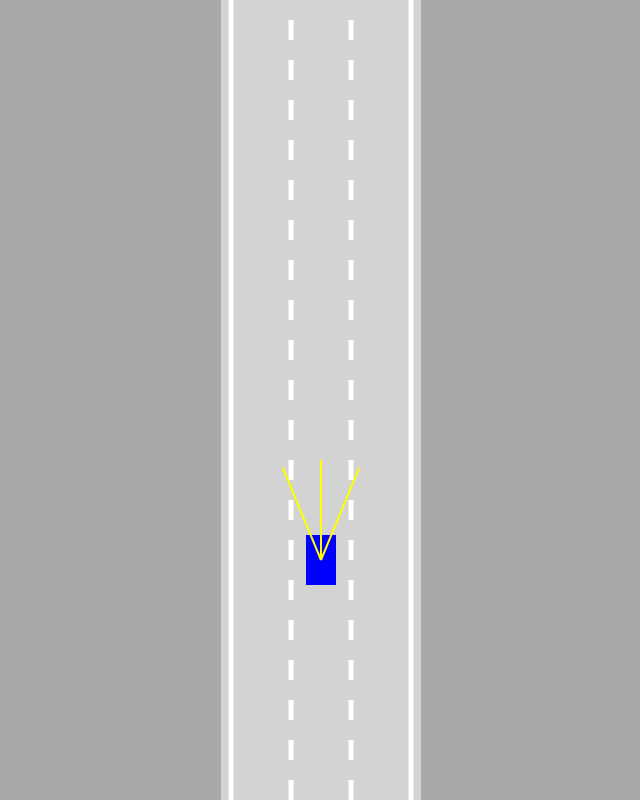
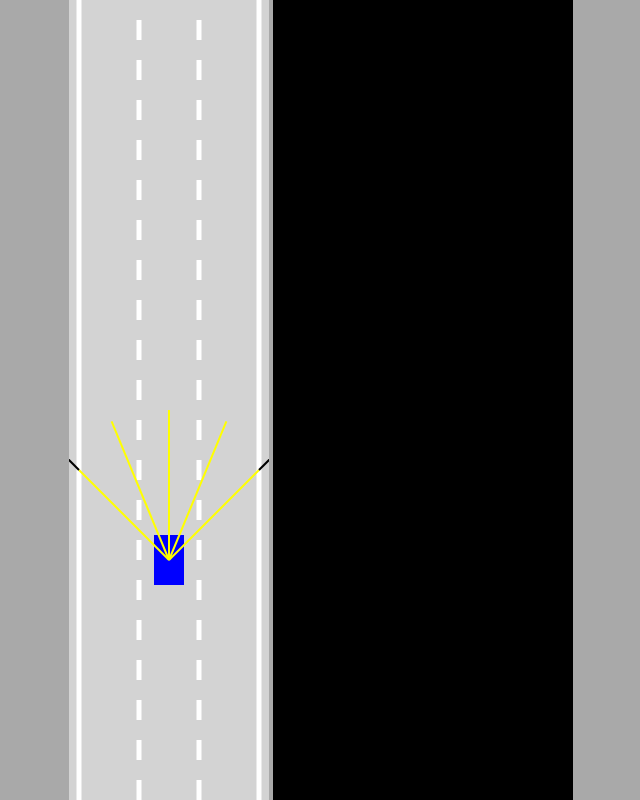
Before and after one commit to michalBartczak90/self-driving-car, a website built with Parcel: page index.html in a window 1280 px wide. Shown: the whole page, without its empty margins (319-959 px from the left). Built offline with nearby package versions, Linux system fonts and the light colour scheme.

Commit message:
simple neural network

```diff
--- a/css/index.css
+++ b/css/index.css
@@ -5,7 +5,11 @@ body {
   text-align: center;
 }
 
-#myCanvas {
+#carCanvas {
   background: lightgray;
   height: 100vh;
 }
+
+#networkCanvas {
+  background: black;
+}
--- a/index.html
+++ b/index.html
@@ -1,27 +1,23 @@
-<!doctype html>
+<!DOCTYPE html>
 <html class="no-js" lang="">
+  <head>
+    <meta charset="utf-8" />
+    <title>Self driving car</title>
+    <meta name="description" content="" />
+    <meta name="viewport" content="width=device-width, initial-scale=1" />
 
-<head>
-  <meta charset="utf-8">
-  <title>Self driving car</title>
-  <meta name="description" content="">
-  <meta name="viewport" content="width=device-width, initial-scale=1">
+    <link rel="manifest" href="site.webmanifest" />
+    <link rel="apple-touch-icon" href="icon.png" />
 
-  <link rel="manifest" href="site.webmanifest">
-  <link rel="apple-touch-icon" href="icon.png">
+    <link rel="stylesheet" href="css/index.css" />
 
-  <link rel="stylesheet" href="css/index.css">
+    <meta name="theme-color" content="#fafafa" />
+  </head>
 
-  <meta name="theme-color" content="#fafafa">
-</head>
+  <body>
+    <canvas id="carCanvas"></canvas>
+    <canvas id="networkCanvas"></canvas>
 
-<body>
-
- <canvas id="myCanvas"></canvas>
-
- <script type="module" src="src/main.ts"></script>
-
-
-</body>
-
+    <script type="module" src="src/main.ts"></script>
+  </body>
 </html>
--- a/src/car.ts
+++ b/src/car.ts
@@ -1,17 +1,20 @@
 import { Controls, ControlType } from './controls';
 import { Sensor } from './sensor';
 import { Polygon, Segment } from './models';
-import { polysIntersection } from '~src/utils';
+import { polysIntersection } from './utils';
+import { NeuralNetwork } from './neural-network';
 
 export class Car {
   private sensor: Sensor | undefined = undefined;
   private controls: Controls;
+  private brain: NeuralNetwork | undefined = undefined;
   private speed = 0;
   private acceleration = 0.2;
   private friction = 0.05;
   angle = 0;
   polygon: Polygon = [];
   damaged = false;
+ useBrain: boolean;
 
   constructor(
     public x: number,
@@ -21,9 +24,13 @@ export class Car {
     private controlType: ControlType,
     private maxSpeed = 3
   ) {
+    this.useBrain = this.controlType === ControlType.AI;
     this.controls = new Controls(controlType);
-    if (controlType === ControlType.Keys) {
+
+
+    if (controlType !== ControlType.Dummy) {
       this.sensor = new Sensor(this);
+      this.brain = new NeuralNetwork([this.sensor.rayCount, 6, 4]);
     }
   }
 
@@ -34,7 +41,20 @@ export class Car {
       this.damaged = this.assessDamaged(roadBoarders, traffic);
     }
 
-    this.sensor?.update(roadBoarders, traffic);
+    if (this.sensor) {
+      this.sensor.update(roadBoarders, traffic);
+
+      if(this.useBrain) {
+        const offsets = this.sensor.readings.map((s) => (!s ? 0 : 1 - s.offset));
+        const outputs = NeuralNetwork.feedForward(offsets, this.brain);
+
+        this.controls.forward = !!outputs[0];
+        this.controls.left = !!outputs[1];
+        this.controls.right = !!outputs[2];
+        this.controls.reverse = !!outputs[3];
+
+      }
+    }
   }
 
   draw(ctx: CanvasRenderingContext2D, color: string) {
--- a/src/controls.ts
+++ b/src/controls.ts
@@ -1,6 +1,7 @@
 export enum ControlType {
   Dummy = 'dummy',
   Keys = 'keys',
+  AI = 'AI'
 }
 
 export class Controls {
--- a/src/main.ts
+++ b/src/main.ts
@@ -2,16 +2,23 @@ import { Car } from './car';
 import { Road } from './road';
 import { ControlType } from './controls';
 
-const canvas: HTMLCanvasElement = document.getElementById(
-  'myCanvas'
+const carCanvas: HTMLCanvasElement = document.getElementById(
+  'carCanvas'
 ) as HTMLCanvasElement;
-canvas.height = window.innerHeight;
-canvas.width = 200;
+carCanvas.height = window.innerHeight;
+carCanvas.width = 200;
 
-const ctx = canvas.getContext('2d');
+const networkCanvas: HTMLCanvasElement = document.getElementById(
+  'networkCanvas'
+) as HTMLCanvasElement;
+networkCanvas.height = window.innerHeight;
+networkCanvas.width = 300;
 
-const road = new Road(canvas.width / 2, canvas.width - 20);
-const car = new Car(road.getLaneCenter(1), 100, 30, 50, ControlType.Keys);
+const carCtx = carCanvas.getContext('2d');
+const networkCtx = networkCanvas.getContext('2d');
+
+const road = new Road(carCanvas.width / 2, carCanvas.width - 20);
+const car = new Car(road.getLaneCenter(1), 100, 30, 50, ControlType.AI);
 const traffic = [
   new Car(road.getLaneCenter(1), -100, 30, 50, ControlType.Dummy, 2),
   new Car(road.getLaneCenter(0), -250, 30, 50, ControlType.Dummy, 2),
@@ -23,15 +30,15 @@ function animate() {
   traffic.forEach((trafficCar) => trafficCar.update(road.borders, []));
   car.update(road.borders, traffic);
 
-  ctx.clearRect(0, 0, canvas.width, canvas.height);
+  carCtx.clearRect(0, 0, carCanvas.width, carCanvas.height);
 
-  ctx.save();
-  ctx.translate(0, -car.y + canvas.height * 0.7);
+  carCtx.save();
+  carCtx.translate(0, -car.y + carCanvas.height * 0.7);
 
-  traffic.forEach((trafficCar) => trafficCar.draw(ctx, 'red'));
-  road.draw(ctx);
-  car.draw(ctx, 'blue');
-  ctx.restore();
+  traffic.forEach((trafficCar) => trafficCar.draw(carCtx, 'red'));
+  road.draw(carCtx);
+  car.draw(carCtx, 'blue');
+  carCtx.restore();
 
   requestAnimationFrame(animate);
 }
--- /dev/null
+++ b/src/neural-network/index.ts
@@ -0,0 +1 @@
+export * from './neural-network';
--- /dev/null
+++ b/src/neural-network/level.ts
@@ -0,0 +1,42 @@
+export class Level {
+  inputs: number[];
+  outputs: number[];
+  biases: number[];
+  weights: number[][];
+
+  constructor(inputCount: number, outputCount: number) {
+    this.inputs = Array.from({ length: inputCount });
+    this.outputs = Array.from({ length: outputCount });
+    this.biases = Array.from({ length: outputCount });
+
+    this.weights = this.inputs.map(() => Array.from({ length: outputCount }));
+    Level.randomize(this);
+  }
+
+  static randomize(layer: Level) {
+    layer.weights = layer.weights.map((inputs) =>
+      inputs.map(() => Math.random() * 2 - 1)
+    );
+
+    layer.biases = layer.biases.map(() => Math.random() * 2 - 1);
+  }
+
+  static feedForward(givenInputs: number[], level: Level) {
+    level.inputs = [...givenInputs];
+
+    for (let i = 0; i < level.outputs.length; i++) {
+      let sum = 0;
+      for (let j = 0; j < level.inputs.length; j++) {
+        sum += level.inputs[j] * level.weights[j][i];
+      }
+
+      if (sum > level.biases[i]) {
+        level.outputs[i] = 1;
+      } else {
+        level.outputs[i] = 0;
+      }
+    }
+
+    return level.outputs
+  }
+}
--- /dev/null
+++ b/src/neural-network/neural-network.ts
@@ -0,0 +1,19 @@
+import { Level } from './level';
+
+export class NeuralNetwork {
+  levels: Level[] = [];
+
+  constructor(neuronCounts: number[]) {
+    for (let i = 0; i < neuronCounts.length - 1; i++) {
+      this.levels.push(new Level(neuronCounts[i], neuronCounts[i + 1]));
+    }
+  }
+
+  static feedForward(givenInputs: number[], network: NeuralNetwork) {
+    let outputs = Level.feedForward(givenInputs, network.levels[0]);
+    for (let i = 1; i < network.levels.length; i++) {
+      outputs = Level.feedForward(outputs, network.levels[i]);
+    }
+    return outputs;
+  }
+}
--- a/src/sensor.ts
+++ b/src/sensor.ts
@@ -3,11 +3,11 @@ import { lineIntersection, lerp, isSet } from './utils';
 import { Intersection, Point, Segment } from './models';
 
 export class Sensor {
-  private rayCount = 3;
-  private rayLength = 100;
-  private raySpread = Math.PI / 4;
+  public rayCount = 5;
+  private rayLength = 150;
+  private raySpread = Math.PI / 2
   private rays: Segment[] = [];
-  private readings = [];
+  public readings: (Intersection | undefined)[] = [];
 
   constructor(private car: Car) {}
 
```
Also changed, not shown: src/network.ts (added).
